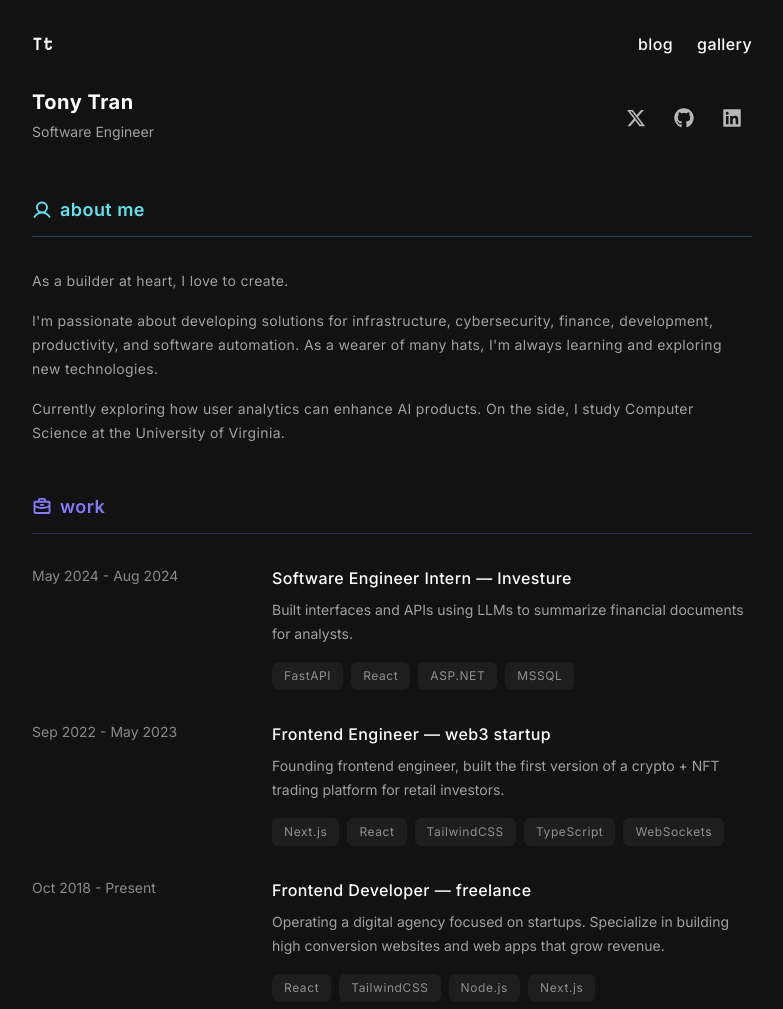
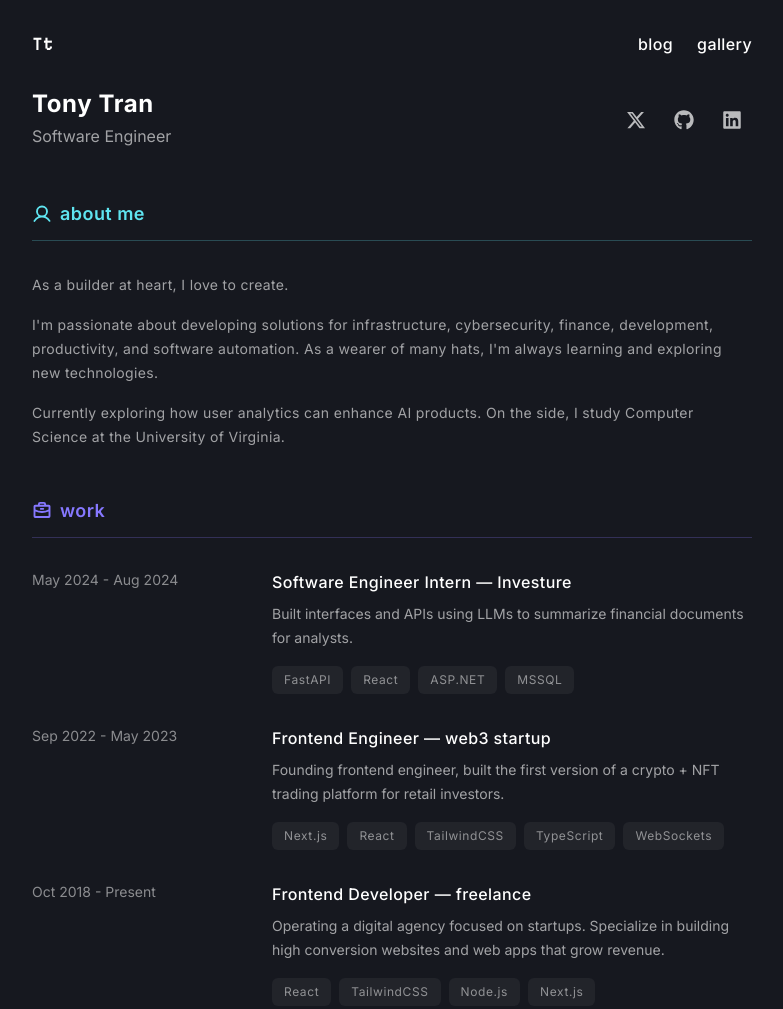
Before and after one commit to tot/tonytran.me, an Astro site: page / in a window 1280 px wide. Shown: the top 1009 px of the page, without its empty margins (248-1031 px from the left). Built offline with nearby package versions, Linux system fonts and the light colour scheme; Astro itself is replaced by a stand-in of ours.

Commit message:
Update theme colors

```diff
--- a/src/components/Navbar.astro
+++ b/src/components/Navbar.astro
@@ -23,7 +23,7 @@ const links = [
                 links.map((link) => (
                     <a
                         href={link.href}
-                        class="text-white hover:bg-[#FF8A8A] hover:text-black tracking-wide"
+                        class="text-white hover:text-link transition-colors duration-100 tracking-wide"
                     >
                         {link.label}
                     </a>
--- a/src/components/home/hero/AnimatedTitles.tsx
+++ b/src/components/home/hero/AnimatedTitles.tsx
@@ -41,7 +41,7 @@ const AnimatedTitles = () => {
                             },
                         },
                     }}
-                    className="text-sm font-sans text-white/60 absolute w-full py-1"
+                    className="text-base font-sans text-white/60 absolute w-full py-1"
                 >
                     {titles[currentTitleIndex].split("").map((char, index) => (
                         <motion.span
--- a/src/components/home/hero/Hero.astro
+++ b/src/components/home/hero/Hero.astro
@@ -5,7 +5,7 @@ import SocialLinks from "./SocialLinks";
 
 <div class="flex flex-col md:flex-row items-stretch gap-6">
     <div class="flex-grow relative">
-        <h1 class="text-xl font-bold text-white font-sans tracking-wide">
+        <h1 class="text-2xl font-bold text-white font-sans tracking-wide">
             Tony Tran
         </h1>
         <AnimatedTitles client:load />
--- a/src/components/home/projects/ProjectCard.tsx
+++ b/src/components/home/projects/ProjectCard.tsx
@@ -16,7 +16,7 @@ const ProjectCard = ({ title, description, year, href }: ProjectCardProps) => {
                 <div className="space-y-2 w-full">
                     <div className="w-full flex flex-col md:flex-row md:items-baseline md:justify-between gap-2">
                         <div className="flex flex-nowrap items-center gap-3">
-                            <h3 className="text-base transition-all duration-100 hover:underline underline-offset-2 font-medium flex items-center gap-2 text-white font-sans tracking-wide">
+                            <h3 className="text-base transition-all duration-100 group-hover:underline underline-offset-2 font-medium flex items-center gap-2 text-white font-sans tracking-wide">
                                 {title}
                             </h3>
                         </div>
--- a/src/components/mdx/BlockQuote.astro
+++ b/src/components/mdx/BlockQuote.astro
@@ -4,7 +4,7 @@ const props = Astro.props;
 
 <div {...props} class="py-2">
     <blockquote
-        class="border-l-[6px] border-neutral-800 px-4 py-2 font-arvo font-medium"
+        class="border-l-[6px] border-gray-700 px-4 py-2 font-arvo font-medium"
     >
         <slot />
     </blockquote>
--- a/src/components/mdx/Heading1.astro
+++ b/src/components/mdx/Heading1.astro
@@ -2,7 +2,7 @@
 const props = Astro.props;
 ---
 
-<h1 {...props} class="pt-4 font-sans text-2xl font-bold text-neutral-100">
+<h1 {...props} class="pt-4 font-sans text-2xl font-bold text-gray-100">
     <slot />
     <!-- <a class="text-white" href={`#${props.id}`}>
         {props.id}
--- a/src/components/mdx/Heading2.astro
+++ b/src/components/mdx/Heading2.astro
@@ -2,6 +2,6 @@
 const props = Astro.props;
 ---
 
-<h2 {...props} class="pt-4 font-sans text-xl font-semibold text-neutral-100">
+<h2 {...props} class="pt-4 font-sans text-xl font-semibold text-gray-100">
     <slot />
 </h2>
--- a/src/components/mdx/Heading3.astro
+++ b/src/components/mdx/Heading3.astro
@@ -2,6 +2,6 @@
 const props = Astro.props;
 ---
 
-<h3 {...props} class="pt-4 font-sans text-lg font-semibold text-neutral-100">
+<h3 {...props} class="pt-4 font-sans text-lg font-semibold text-gray-100">
     <slot />
 </h3>
--- a/src/components/mdx/Link.astro
+++ b/src/components/mdx/Link.astro
@@ -16,25 +16,29 @@ const props = Astro.props;
     @layer components {
         /* Styles for all mdx-links */
         .mdx-link {
-            @apply transition-all duration-200;
+            @apply transition-colors duration-100;
         }
 
         /* Styles specifically for links not in headings */
         .mdx-link:not(:is(h1, h2, h3, h4, h5, h6) *) {
-            @apply text-blue-600;
+            @apply text-link underline;
         }
 
         .mdx-link:not(:is(h1, h2, h3, h4, h5, h6) *):hover {
-            @apply text-blue-800 underline;
+            @apply text-gray-300;
         }
 
         /* Existing styles for links inside headings */
         *:is(h1, h2, h3, h4, h5, h6) > .mdx-link {
-            @apply opacity-0;
+            @apply opacity-0 text-link hover:text-gray-300;
         }
 
         *:is(h1, h2, h3, h4, h5, h6):hover > .mdx-link {
             @apply opacity-100;
         }
+
+        /* *:is(h1, h2, h3, h4, h5, h6) > .mdx-link:hover {
+            @apply text-red-500;
+        } */
     }
 </style>
--- a/src/components/mdx/MdxImage.astro
+++ b/src/components/mdx/MdxImage.astro
@@ -55,7 +55,7 @@ const id = src.src.split("/").pop() as string;
     </LightboxWrapper>
     {
         caption && (
-            <figcaption class="text-sm text-neutral-500 py-4 mx-auto text-center">
+            <figcaption class="text-sm text-gray-500 py-4 mx-auto text-center">
                 {caption}
             </figcaption>
         )
--- a/src/components/mdx/Paragraph.astro
+++ b/src/components/mdx/Paragraph.astro
@@ -2,6 +2,6 @@
 const props = Astro.props;
 ---
 
-<div {...props} class="py-3 text-neutral-400">
+<div {...props} class="py-3 text-white/60">
     <slot />
 </div>
--- a/src/layouts/Layout.astro
+++ b/src/layouts/Layout.astro
@@ -26,10 +26,15 @@ const { title } = Astro.props;
     </body>
 </html>
 <style is:global>
+    @import "tailwindcss/base";
+    @import "tailwindcss/components";
+    @import "tailwindcss/utilities";
+
     html {
         font-family: system-ui, sans-serif;
-        background: #121212;
         box-sizing: border-box;
+
+        @apply bg-background;
     }
     code {
         font-family:
--- a/src/layouts/ProjectPostLayout.astro
+++ b/src/layouts/ProjectPostLayout.astro
@@ -74,6 +74,8 @@ const formattedDate = dayjs(publishDate).format("MMMM, YYYY");
         background: #121212;
         box-sizing: border-box;
         scroll-behavior: smooth;
+
+        @apply bg-background;
     }
     code {
         font-family:
--- a/tailwind.config.mjs
+++ b/tailwind.config.mjs
@@ -15,7 +15,37 @@ export default {
                     backend: "#FCDE70",
                     fullstack: "#FF8C9E",
                 },
+                "persian-blue": {
+                    50: "#edf2ff",
+                    100: "#dee8ff",
+                    200: "#c3d4ff",
+                    300: "#9fb6ff",
+                    400: "#798eff",
+                    500: "#5a67fa",
+                    600: "#3c3def",
+                    700: "#3c3ad6",
+                    800: "#2828ab",
+                    900: "#292c86",
+                    950: "#18184e",
+                },
+                shark: {
+                    50: "#f6f7f9",
+                    100: "#edeef1",
+                    200: "#d6dae1",
+                    300: "#b2bbc7",
+                    400: "#8997a7",
+                    500: "#6a7a8d",
+                    600: "#556374",
+                    700: "#45505f",
+                    800: "#3c4450",
+                    900: "#353b45",
+                    950: "#252930",
+                },
+
                 "corner-highlight": "#FF8343",
+                link: "#6aa4ca",
+                background: "#16181f",
+                foreground: "#252930",
             },
         },
     },
```
